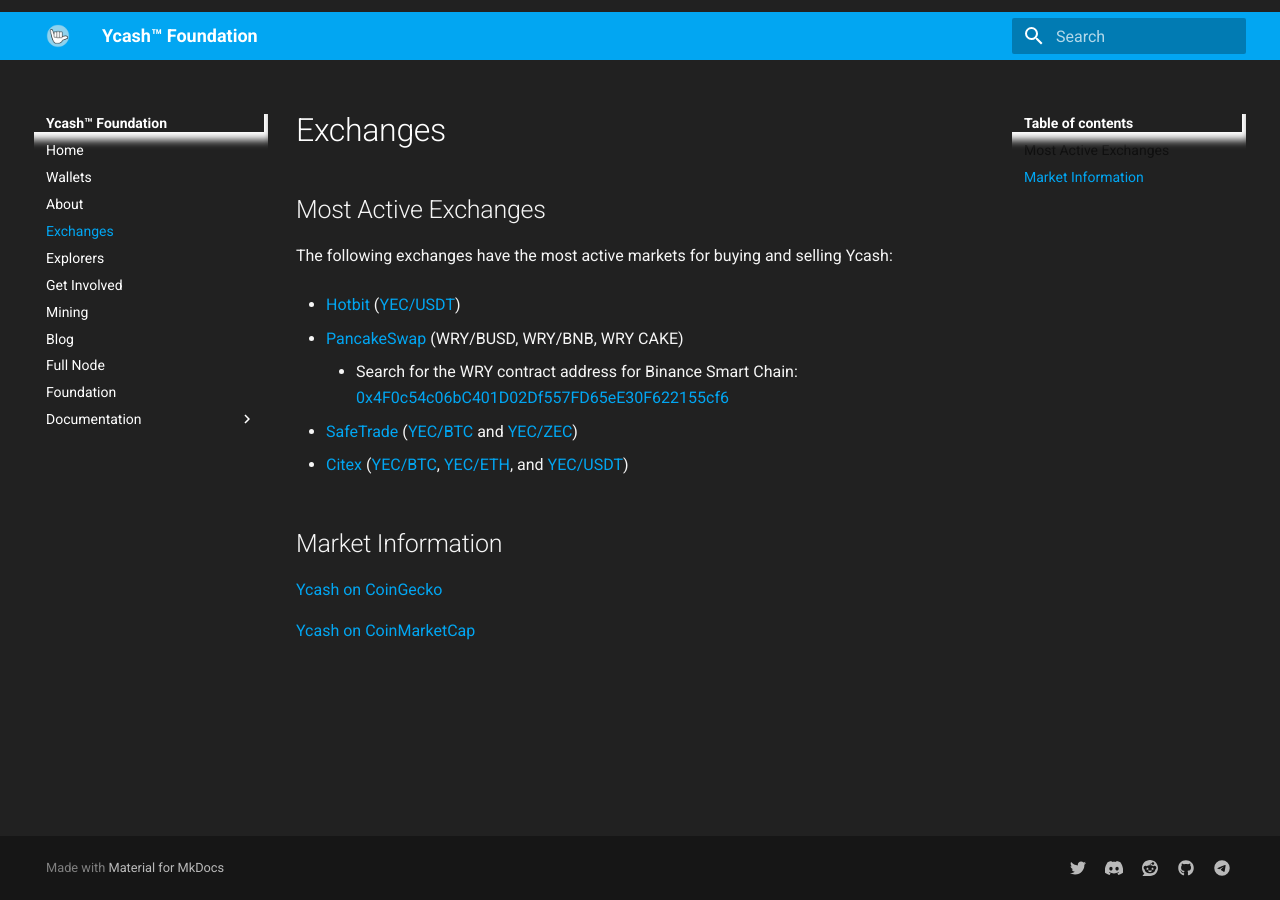
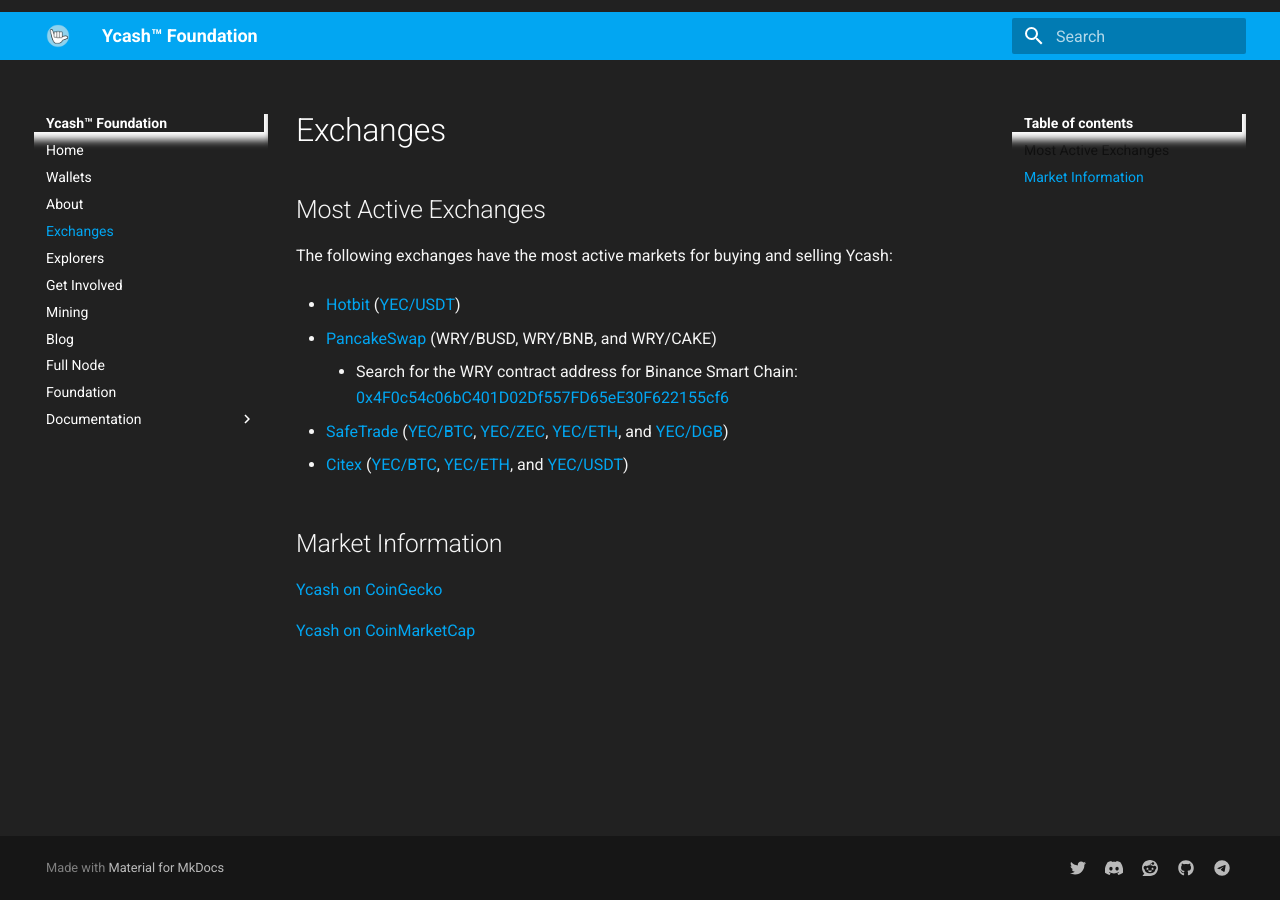
Before and after one commit to ycashfoundation/ycash-website, an MkDocs documentation site: the page built from docs/exchanges.md, in a window 1280 px wide. Built offline with MkDocs 1.6.1 and Material for MkDocs 9.7.7, drawn with Linux system fonts in a browser that asks for light colours.

Commit message:
add exchange pairs

```diff
--- a/docs/exchanges.md
+++ b/docs/exchanges.md
@@ -6,10 +6,10 @@
 
 * [Hotbit](https://www.hotbit.io/) ([YEC/USDT](https://www.hotbit.io/exchange?symbol=YEC_USDT))
 
-* [PancakeSwap](https://exchange.pancakeswap.finance/#/swap) (WRY/BUSD, WRY/BNB, WRY CAKE)
+* [PancakeSwap](https://exchange.pancakeswap.finance/#/swap) (WRY/BUSD, WRY/BNB, and WRY/CAKE)
     - Search for the WRY contract address for Binance Smart Chain: [0x4F0c54c06bC401D02Df557FD65eE30F622155cf6](https://bscscan.com/token/0x4F0c54c06bC401D02Df557FD65eE30F622155cf6)
 
-* [SafeTrade](https://www.safe.trade) ([YEC/BTC](https://safe.trade/trading/yecbtc) and [YEC/ZEC](https://safe.trade/trading/yeczec))
+* [SafeTrade](https://www.safe.trade) ([YEC/BTC](https://safe.trade/trading/yecbtc), [YEC/ZEC](https://safe.trade/trading/yeczec), [YEC/ETH](https://safe.trade/trading/yeceth), and [YEC/DGB](https://safe.trade/trading/yecdgb))
 
 * [Citex](https://www.citex.co.kr) ([YEC/BTC](https://www.citex.co.kr/#/trade/YEC_BTC), [YEC/ETH](https://www.citex.co.kr/#/trade/YEC_ETH), and [YEC/USDT](https://www.citex.co.kr/#/trade/YEC_USDT))
 
```
Also changed, not shown: docs/mining.md (+1 -1 lines).
